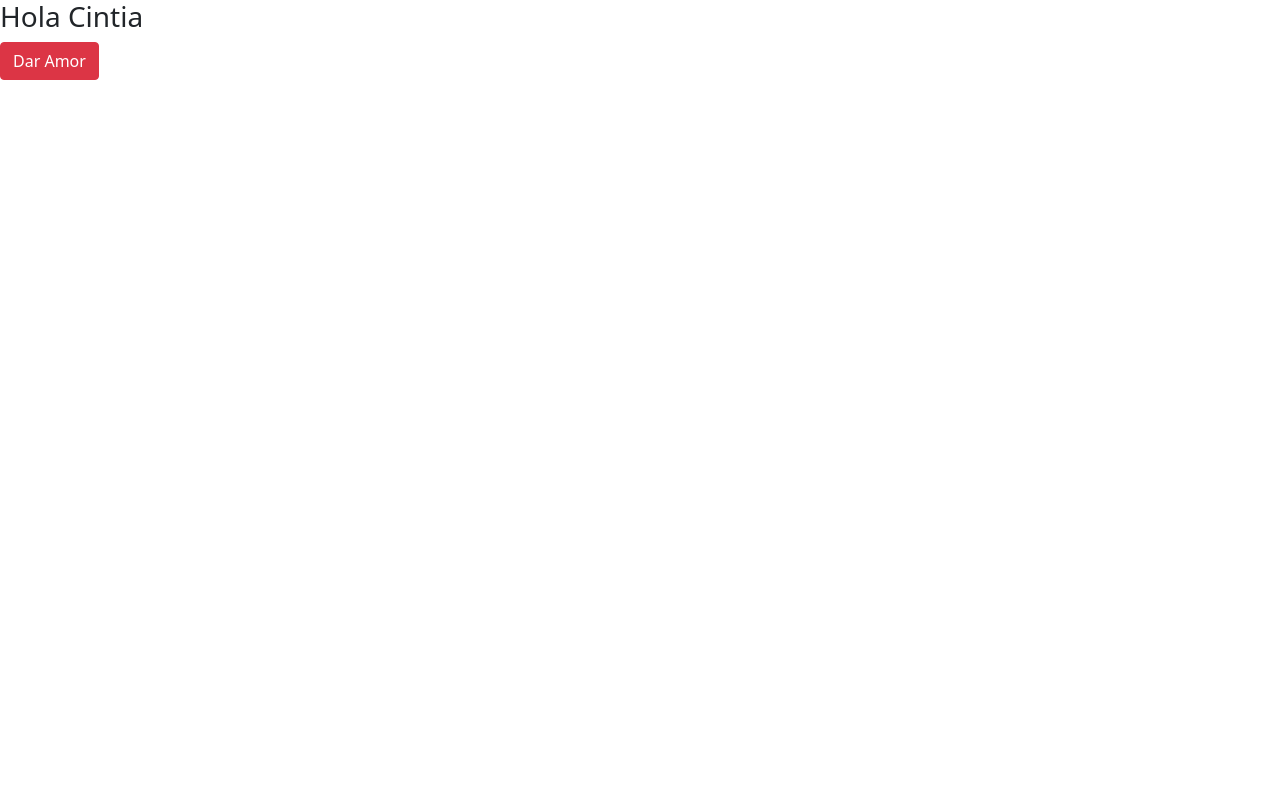
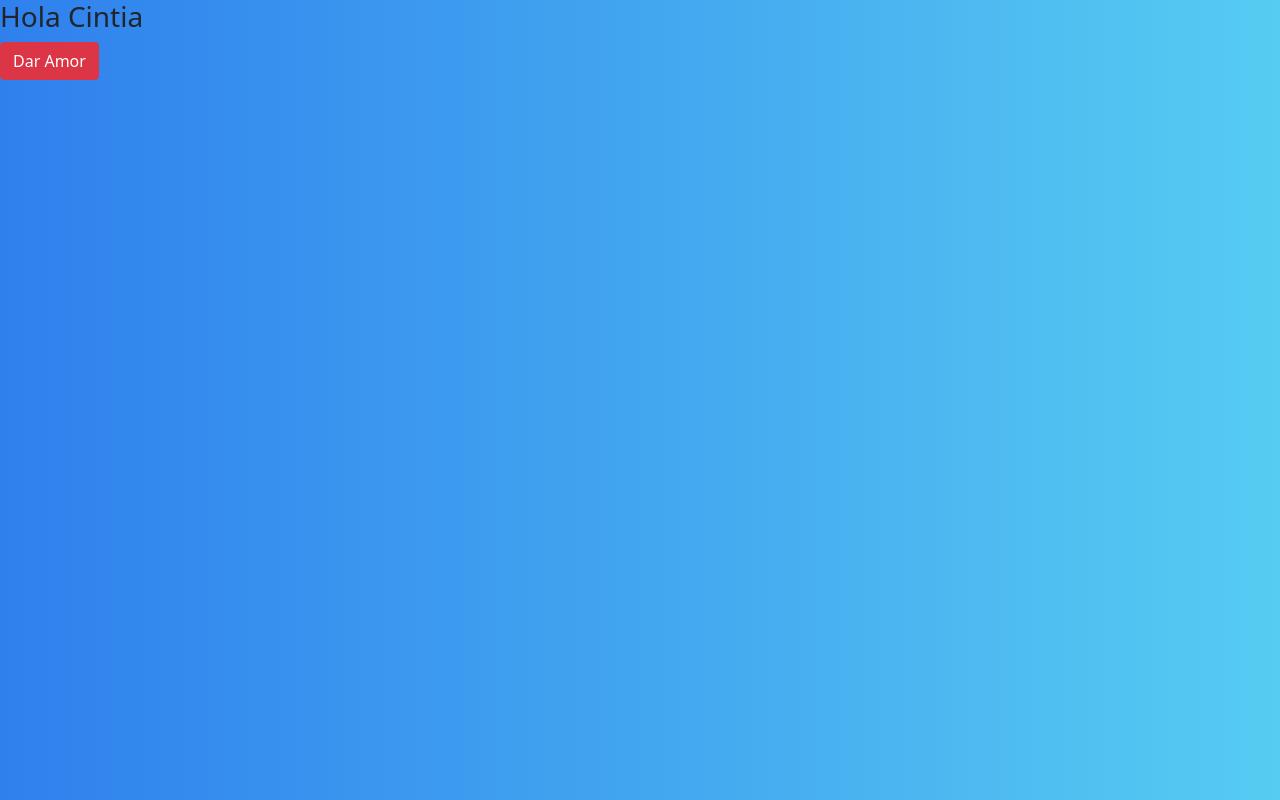
Before and after one commit to CintiaCapece/mean-ubicaciones, an Angular app in the folder ubicaciones-front/: page / in a window 1280 px wide. Built offline with nearby package versions, Linux system fonts and the light colour scheme.

Commit message:
Configuracion de fondo

```diff
--- a/ubicaciones-front/src/styles.css
+++ b/ubicaciones-front/src/styles.css
@@ -1 +1,6 @@
 /* You can add global styles to this file, and also import other style files */
+body {
+    background: #56CCF2;  /* fallback for old browsers */
+    background: -webkit-linear-gradient(to right, #2F80ED, #56CCF2);  /* Chrome 10-25, Safari 5.1-6 */
+    background: linear-gradient(to right, #2F80ED, #56CCF2); /* W3C, IE 10+/ Edge, Firefox 16+, Chrome 26+, Opera 12+, Safari 7+ */
+}
```
